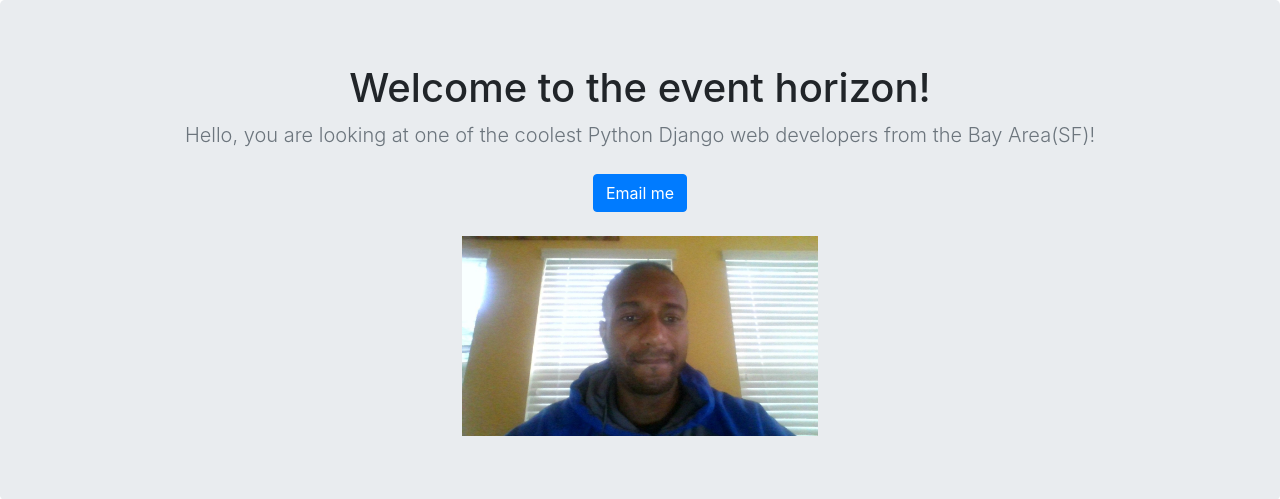
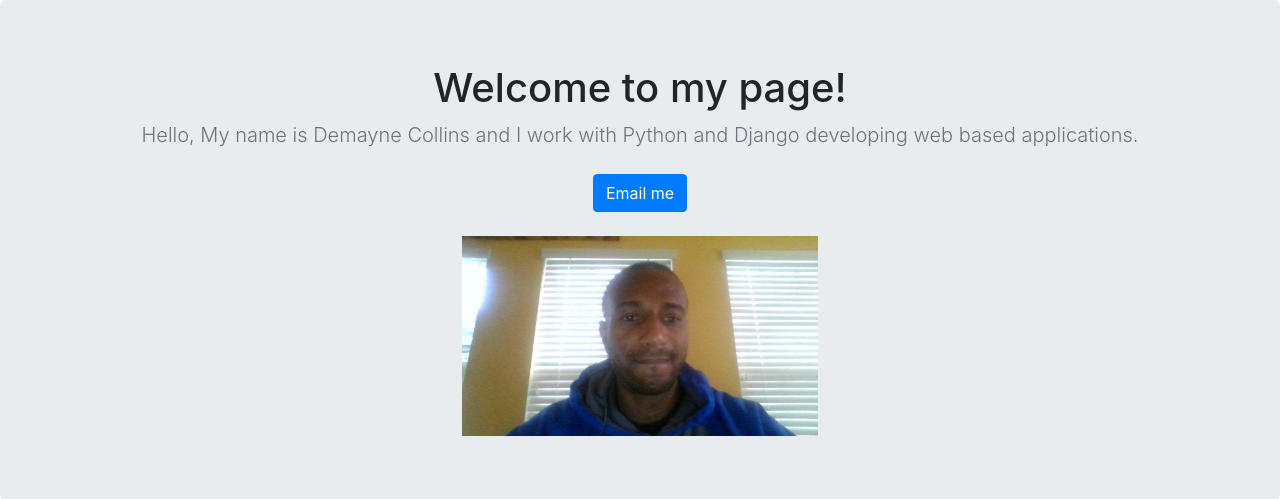
Before and after one commit to collins73/portfolio-project, a Django app: page / in a window 1280 px wide. Shown: the part 56-555 px from the top of the page. Run offline with Django 3.2, Linux system fonts and the light colour scheme; data that the repository does not hold is empty; some libraries are stand-ins or nearby versions.

Commit message:
Update home.html

```diff
--- a/jobs/templates/jobs/home.html
+++ b/jobs/templates/jobs/home.html
@@ -37,9 +37,9 @@
 
       <section class="jumbotron text-center">
         <div class="container">
-          <h1 class="jumbotron-heading">Welcome to the event horizon!</h1>
-          <p class="lead text-muted">Hello, you are looking at one of the coolest Python Django web developers from the Bay Area(SF)!</p>
-          <p>
+          <h1 class="jumbotron-heading">Welcome to my page!</h1>
+          <p class="lead text-muted">Hello, My name is Demayne Collins and I work with Python and Django developing web based applications.</p>
+            <p>
             <a href="mailto:collinsd73@gmail.com" class="btn btn-primary my-2">Email me</a>
             </p>
             <img src="{% static 'Otherphoto.jpg' %}" height = 200 />
```
